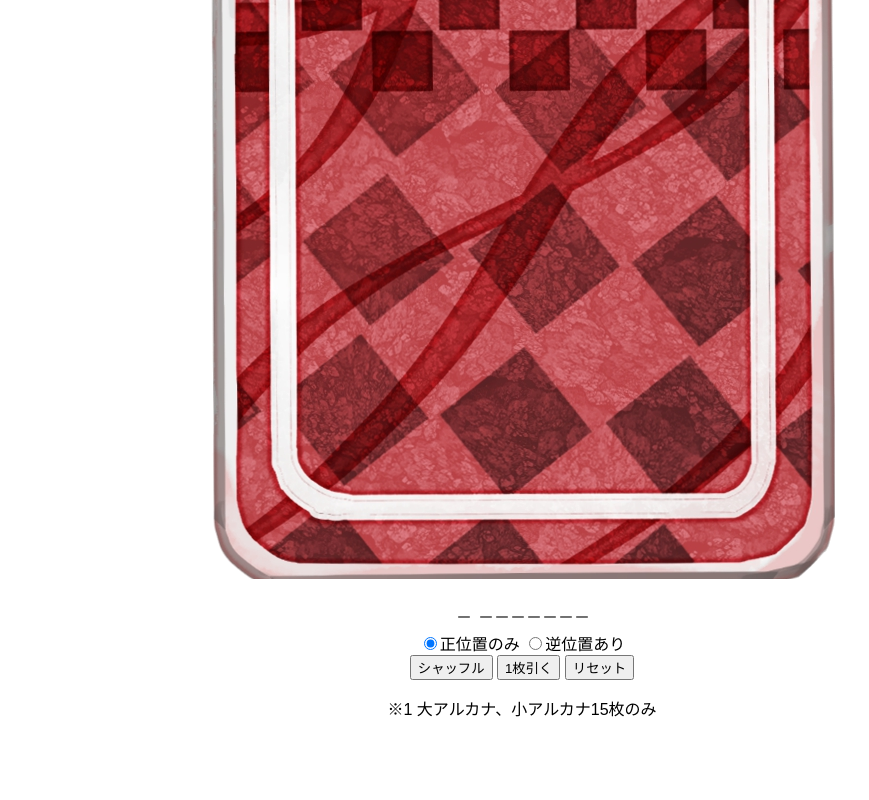
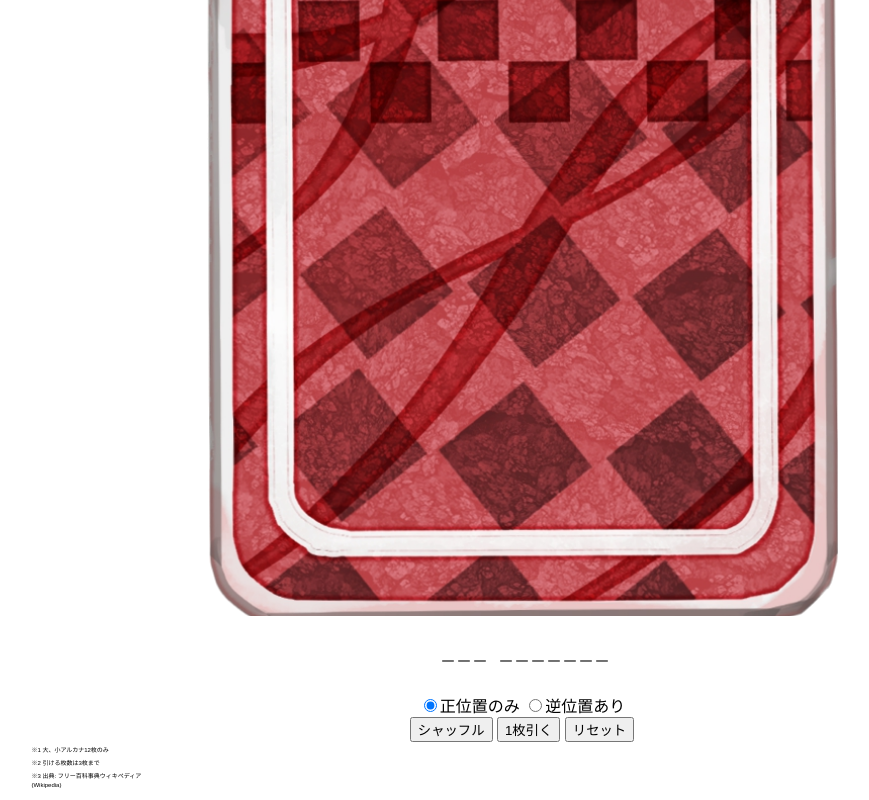
Before and after one commit to raster-Q/tarot_oneoracle_01, a website built with Parcel: page index.html in a window 1280 px wide. Shown: the part 477-1277 px from the top of the page, without its empty margins (118-987 px from the left). Before the commit the page ends 1213 px from the top, so only its background shows below. Built offline with nearby package versions, Linux system fonts and the light colour scheme.

Commit message:
カード12枚搭載

```diff
--- a/index.html
+++ b/index.html
@@ -7,25 +7,23 @@
   </head>
 
   <body>
-    <h3>ワンオラクル (簡易※1)</h3>
+    <h3>ワンオラクル (簡易版※1)</h3>
 
-    <div id="cardImg">
-      <img src="./image/card_ura_01.png" id="card" />
-    </div>
-    <br />
+    <div id="cardImg"></div>
 
     <table id="result" align="center" border="0">
       <tr>
-        <td id="cardPosition" width="20">－</td>
-        <td id="cardName">－－－－－－－</td>
+        <td id="cardPosition" width="60"></td>
+        <td id="cardName"></td>
       </tr>
     </table>
+    <br />
 
     <div>
-      <div id="selectPosition">
-        <input type="radio" name="select" value="0" checked />正位置のみ
-        <input type="radio" name="select" value="1" />逆位置あり
-      </div>
+      <form name="selectPosition">
+        <input type="radio" name="positions" value="0" checked />正位置のみ
+        <input type="radio" name="positions" value="1" />逆位置あり
+      </form>
 
       <div>
         <button type="button" name="shuffleButton" id="shuffleButton" value="1">
@@ -39,7 +37,19 @@
         </button>
       </div>
 
-      <p>※1 大アルカナ、小アルカナ15枚のみ</p>
+      <div>
+        <table border="0" width="80%" align="center">
+          <tr>
+            <td class="notes" id="notes1"></td>
+          </tr>
+          <tr>
+            <td class="notes" id="notes2"></td>
+          </tr>
+          <tr>
+            <td class="notes" id="notes3"></td>
+          </tr>
+        </table>
+      </div>
     </div>
 
     <script src="src/index.js"></script>
--- a/src/index.js
+++ b/src/index.js
@@ -25,61 +25,72 @@
   const cardImg = document.getElementById("cardImg"); //カード画像表示
   const cardPosition = document.getElementById("cardPosition"); //正逆表示
   const cardName = document.getElementById("cardName"); //カード名表示
-
+  const notes1 = document.getElementById("notes1");
+  const notes2 = document.getElementById("notes2");
+  const notes3 = document.getElementById("notes3");
   //---ボタン関連
-  //const selectPosition = document.getElementById("selectPosition"); //正逆ラジオボタン
+  const selectRadio = document.forms.selectPosition; //正逆ラジオボタン
   const shuffleButton = document.getElementById("shuffleButton"); //シャッフルボタン
   const dealButton = document.getElementById("dealButton"); //1枚引くボタン
-  //const resetButton = document.getElementById("resetButton"); //リセットボタン
+  const resetButton = document.getElementById("resetButton"); //リセットボタン
 
   //---カードデータ関連
   const cac = [
-    //★ ca(ad) + c ★//カードデータ格納配列
-    {
-      img:
-        "https://upload.wikimedia.org/wikipedia/commons/d/de/RWS_Tarot_01_Magician.jpg",
-      name: "魔術師"
-    },
-    {
-      img:
-        "https://upload.wikimedia.org/wikipedia/commons/d/d7/RWS_Tarot_13_Death.jpg",
-      name: "死神"
-    },
-    {
-      img:
-        "https://upload.wikimedia.org/wikipedia/commons/d/db/RWS_Tarot_17_Star.jpg",
-      name: "星"
-    },
-    {
-      img: "https://upload.wikimedia.org/wikipedia/commons/0/0f/Wands02.jpg",
-      name: "ワンド2"
-    }
+    //★ ca(ad) + c ★ //カードデータ格納配列
+    { img: "d/de/RWS_Tarot_01_Magician.jpg", name: "魔術師" },
+    { img: "d/d7/RWS_Tarot_13_Death.jpg", name: "死神" },
+    { img: "d/db/RWS_Tarot_17_Star.jpg", name: "星" },
+    { img: "f/ff/RWS_Tarot_21_World.jpg", name: "世界" },
+    { img: "0/0f/Wands02.jpg", name: "ワンド2" },
+    { img: "9/9d/Wands05.jpg", name: "ワンド5" },
+    { img: "/3/35/Cups04.jpg", name: "カップ4" },
+    { img: "6/60/Cups08.jpg", name: "カップ8" },
+    { img: "9/9f/Pents02.jpg", name: "ペンタクル2" },
+    { img: "8/88/Pents13.jpg", name: "ペンタクルQ" },
+    { img: "1/1a/Swords01.jpg", name: "ソードA" },
+    { img: "3/33/Swords14.jpg", name: "ソードK" }
   ];
 
   //---正逆関連
-  let resultPosition = 1; //正逆結果
+  const dicePosition = [0, 1];
+  let resultPosition = 0; //正逆結果
   const posp = [
-    //★ pos(ition) + p ★//正逆格納配列
-    { position: 0, word: "正", disp: 1 },
-    { position: 1, word: "逆", disp: -1 }
+    //★ pos(ition) + p ★ //正逆格納配列
+    { position: 0, word: "正位置", disp: "right" },
+    { position: 1, word: "逆位置", disp: "reverse" }
   ];
 
   //---各種変数
   let arrNums = []; //シャッフル完了数字格納
   let resultCard = 0; //1枚引き結果
+  let nn = 0; //引いた枚数
 
   //------変数、ここまで--------
 
   ////////初期配置////////////////////////////////////////
-  arrNums = [...Array(cac.length).keys()];
+  function reset() {
+    cardImg.innerHTML = `<img src="./image/card_ura_01.png" id="back" />`;
+    cardPosition.innerText = `－－－`;
+    cardName.innerText = `－－－－－－－`;
+    arrNums = [...Array(cac.length).keys()];
+    shuffle(arrNums);
+    notes1.textContent = `　　※1 大、小アルカナ${arrNums.length}枚のみ`;
+    notes2.textContent = `　　※2 引ける枚数は3枚まで`;
+    notes3.innerHTML = `　　※3 出典: フリー百科事典ウィキペディア<br>　　(Wikipedia)`;
+    nn = 0; //タロットを引いた枚数、0枚にリセット
+    shuffleButton.disabled = false;
+    dealButton.disabled = false;
+  }
+  reset();
   ////////初期配置、ここまで////////////////////////////////////////
 
   //------スクリプト記述--------
   //---シャッフルボタン、イベント
   shuffleButton.addEventListener(
     "click",
-    function () {
+    () => {
       shuffle(arrNums);
+      cardImg.innerHTML = `<img src="./image/card_ura_01.png" id="back" class="keyframe0 animation" />`;
       console.log(arrNums);
     },
     false
@@ -88,20 +99,32 @@
   //---1枚引くボタン、イベント
   dealButton.addEventListener(
     "click",
-    function () {
+    () => {
       resultCard = arrNums.pop();
       console.log(resultCard);
-      console.log(cac[resultCard].img);
-      cardImg.innerHTML = `<img src="${
-        cac[resultCard].img
-      }"  style="transform: scale(${posp[resultPosition].disp},${
-        posp[resultPosition.disp]
-      }); ></img>`;
+
+      if (selectRadio.positions.value === "0") {
+        resultPosition = 0;
+      } else {
+        shuffle(dicePosition);
+        resultPosition = dicePosition[0];
+      }
+
+      cardImg.innerHTML = `<img src="https://upload.wikimedia.org/wikipedia/commons/${cac[resultCard].img}" id="${posp[resultPosition].disp}"></img>`;
       cardName.innerHTML = `${cac[resultCard].name}`;
       cardPosition.innerHTML = `${posp[resultPosition].word}`;
+      shuffleButton.disabled = true;
+      nn++;
+      if (nn >= 3) {
+        dealButton.disabled = true;
+      }
     },
     false
   );
+
+  //---リセットボタン、イベント
+  resetButton.addEventListener("click", reset, false);
+
   //------スクリプト、ここまで---
 
   //////ここまで////////////////////
--- a/src/styles.css
+++ b/src/styles.css
@@ -2,3 +2,46 @@ body {
   font-family: sans-serif;
   text-align: center;
 }
+
+#back {
+  width: 50%;
+  padding: 2%;
+  transform: scale(1, 1);
+}
+
+#right {
+  width: 50%;
+  transform: scale(1, 0.9);
+}
+
+#reverse {
+  width: 50%;
+  transform: scale(-1, -0.9);
+}
+
+.notes {
+  font-size: 15%;
+  text-align: left;
+}
+
+.animation {
+  animation-timing-function: ease-in-out;
+  animation-iteration-count: 3;
+  animation-direction: alternate;
+  animation-duration: 0.08s;
+}
+
+.keyframe0 {
+  animation-name: anim_s;
+  transform: rotate(30deg);
+  animation-duration: 0.08s;
+}
+
+@keyframes anim_s {
+  50% {
+    transform: rotate(-5deg);
+  }
+  100% {
+    transform: rotate(5deg);
+  }
+}
```
